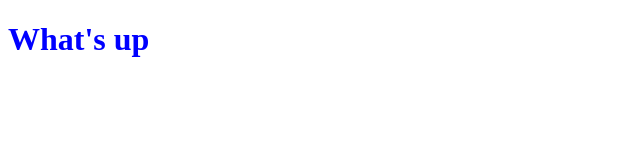
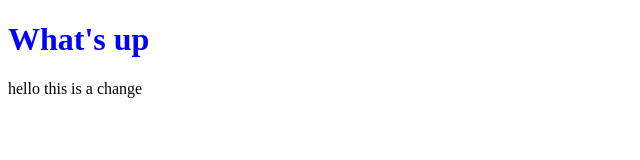
Before and after one commit to yaenofernandez/web-project, a plain HTML site: page index.html in a window 1280 px wide. Shown: the whole page, without its empty margins (0-640 px from the left). Drawn offline with Linux system fonts and the light colour scheme; files that its build step writes are made by us from their sources.

Commit message:
first change to html

```diff
--- a/index.html
+++ b/index.html
@@ -10,6 +10,7 @@
   <body>
 
   <h1>What's up</h1>
+  <p>hello this is a change</p>
 
   </body>
 
```
